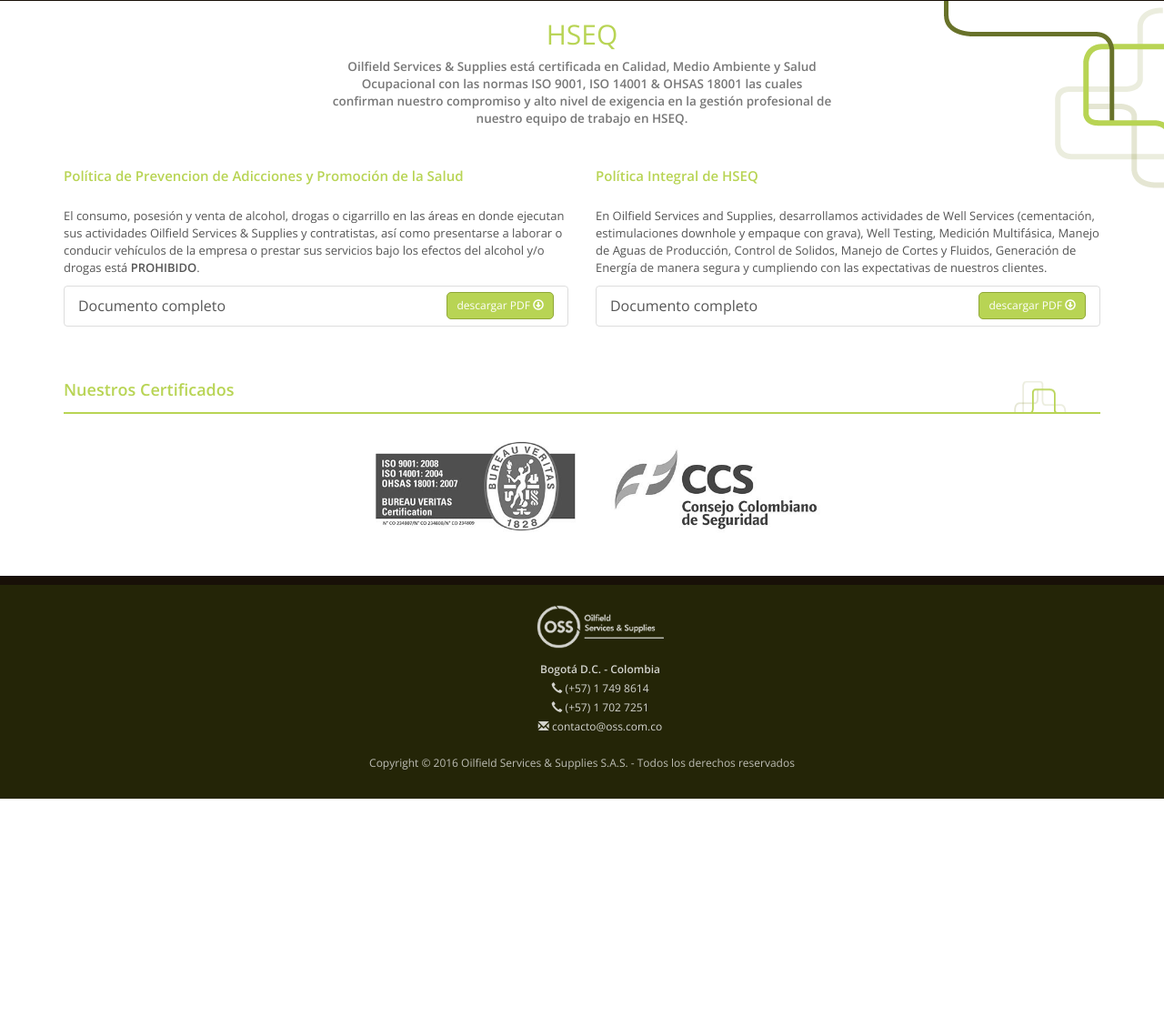
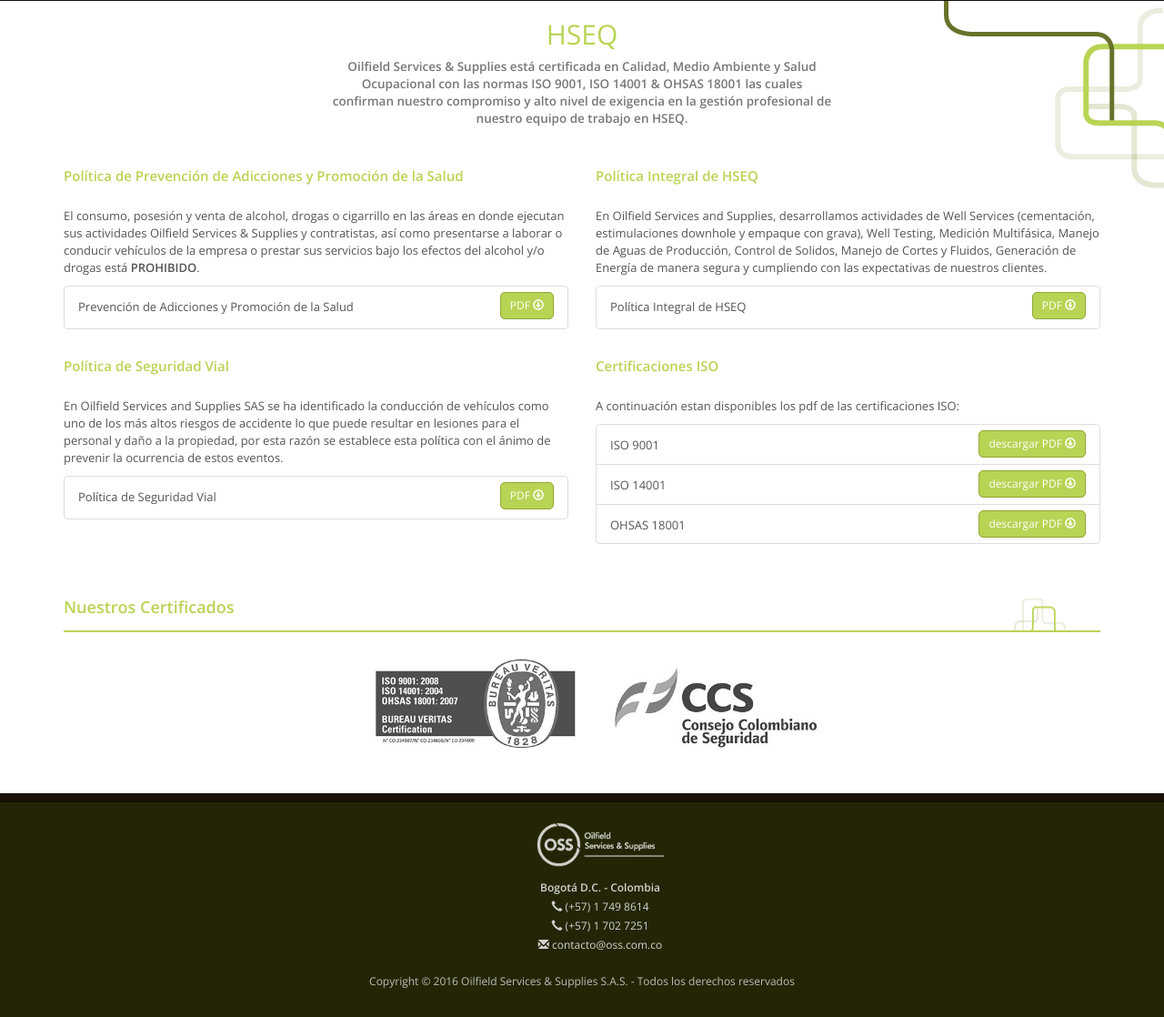
Before and after one commit to muygrafico/oss.com.co, a PHP site: page /hseq.php in a window 1280 px wide. Shown: the part 200-1318 px from the top of the page at 91% size. Before the commit the page ends 1078 px from the top, so only its background shows below. Run offline with PHP 8.4, Linux system fonts and the light colour scheme; some libraries are stand-ins or nearby versions.

Commit message:
link pdf files in HSEQ page

```diff
--- a/css/styles.css
+++ b/css/styles.css
@@ -252,3 +252,7 @@ section.mini-hero{
 .contact-form{
   margin-top: 3.5rem;
 }
+
+.list-group li span{
+  font-size: 1.3rem;
+}
--- a/hseq.php
+++ b/hseq.php
@@ -21,14 +21,22 @@
 
       <div class="row">
         <div class="col-sm-6">
-            <h5 class='subtitle'>Política de Prevencion de Adicciones y Promoción de la Salud</h5>
+            <h5 class='subtitle'>Política de Prevención de Adicciones y Promoción de la Salud</h5>
             <p>
               El consumo, posesión y venta de alcohol, drogas o cigarrillo en las áreas en donde ejecutan sus actividades Oilfield Services & Supplies y contratistas, así como presentarse a laborar o conducir vehículos de la empresa o prestar sus servicios bajo los efectos del alcohol y/o drogas está <strong>PROHIBIDO</strong>.
             </p>
             <ul class='list-group'>
               <li class='list-group-item'>
-                <span>Documento completo</span>
-                <a class='btn btn-sm button pull-right' href='#'>descargar PDF <i class='glyphicon glyphicon-download'></i></a>
+                <!-- <span>Política de Prevención de Adicciones y Promoción de la Salud</span> -->
+                <!-- <a class='btn btn-sm button pull-right' target='_blank' href='downloads/politica-prevenciones.pdf'>descargar PDF <i class='glyphicon glyphicon-download'></i></a> -->
+                <div class="row">
+                  <div class="col-xs-8 col-xl-8 item">
+                    <span>Prevención de Adicciones y Promoción de la Salud</span>
+                  </div>
+                  <div class="col-xs-4 col-xl-4 item text-right">
+                      <a class='btn btn-sm button' target='_blank' href='downloads/politica-prevenciones.pdf'>PDF <i class='glyphicon glyphicon-download'></i></a>
+                  </div>
+                </div>
               </li>
             </ul>
         </div>
@@ -39,12 +47,63 @@
             </p>
             <ul class='list-group'>
               <li class='list-group-item'>
-                <span>Documento completo</span>
-                <a class='btn btn-sm button pull-right' href='#'>descargar PDF <i class='glyphicon glyphicon-download'></i></a>
+                <div class="row">
+                  <div class="col-xs-8 col-xl-8 item">
+                    <span>Política Integral de HSEQ</span>
+                  </div>
+                  <div class="col-xs-4 col-xl-4 item text-right">
+                    <a class='btn btn-sm button pull-right' target='_blank' href='downloads/politica-integral.pdf'>PDF <i class='glyphicon glyphicon-download'></i></a>
+                  </div>
+                </div>
               </li>
             </ul>
         </div>
       </div>
+
+      <div class="row">
+        <div class="col-sm-6">
+            <h5 class='subtitle'>Política de Seguridad Vial</h5>
+            <p>
+              En Oilfield Services and Supplies SAS se ha identificado la conducción de vehículos como uno de los más altos riesgos de accidente lo que puede resultar en lesiones para el personal y daño a la propiedad, por esta razón se establece esta política con el ánimo de prevenir la ocurrencia de estos eventos.
+            </p>
+            <ul class='list-group'>
+              <li class='list-group-item'>
+                <div class="row">
+                  <div class="col-xs-8 col-xl-8 item">
+                    <span>Política de Seguridad Vial</span>
+                  </div>
+                  <div class="col-xs-4 col-xl-4 item text-right">
+                    <a class='btn btn-sm button pull-right' target='_blank' href='downloads/politica-seguridad-vial.pdf'>PDF <i class='glyphicon glyphicon-download'></i></a>
+                  </div>
+                </div>
+              </li>
+            </ul>
+        </div>
+        <div class="col-sm-6">
+            <h5 class='subtitle'>Certificaciones ISO</h5>
+            <p>
+              A continuación estan disponibles los pdf de las certificaciones ISO:
+            </p>
+            <ul class='list-group'>
+              <li class='list-group-item'>
+                <span>ISO 9001</span>
+                <a class='btn btn-sm button pull-right' target='_blank' href='downloads/certificacion-iso- 9001-2015.pdf'>descargar PDF <i class='glyphicon glyphicon-download'></i></a>
+              </li>
+              <li class='list-group-item'>
+                <span>ISO 14001</span>
+                <a class='btn btn-sm button pull-right' target='_blank' href='downloads/certificacion-iso-14001-2015.pdf'>descargar PDF <i class='glyphicon glyphicon-download'></i></a>
+              </li>
+              <li class='list-group-item'>
+                <span>OHSAS 18001</span>
+                <a class='btn btn-sm button pull-right' target='_blank' href='downloads/certificacion-OHSAS-18001-2015.pdf'>descargar PDF <i class='glyphicon glyphicon-download'></i></a>
+              </li>
+
+
+
+            </ul>
+        </div>
+      </div>
+
     </div>
 
   </section>
@@ -61,10 +120,10 @@
       <div class='col-sm-12 text-center'>
         <ul class='alliances-logos'>
           <li>
-            <a target='_blank' href='http://www.haimo.com.cn/english'><img src='images/hseq/certificado-iso.jpg' alt='' /></a>
+            <a  href='#'><img src='images/hseq/certificado-iso.jpg' alt='' /></a>
           </li>
           <li>
-            <a target='_blank' href='http://www.haimo.com.cn/english'><img src='images/hseq/certificado-ccs.jpg' alt='' /></a>
+            <a target='_blank' target='_blank' href='http://ccs.org.co/'><img src='images/hseq/certificado-ccs.jpg' alt='' /></a>
           </li>
 
         </ul>
```
Also changed, not shown: 6 other files.
